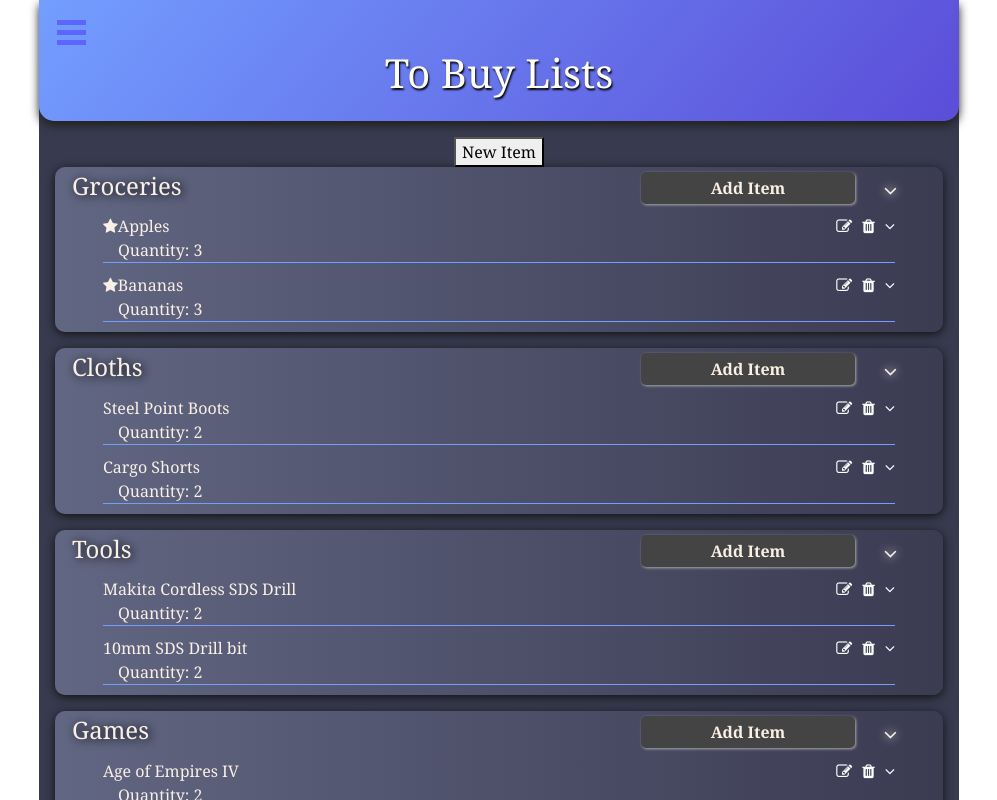
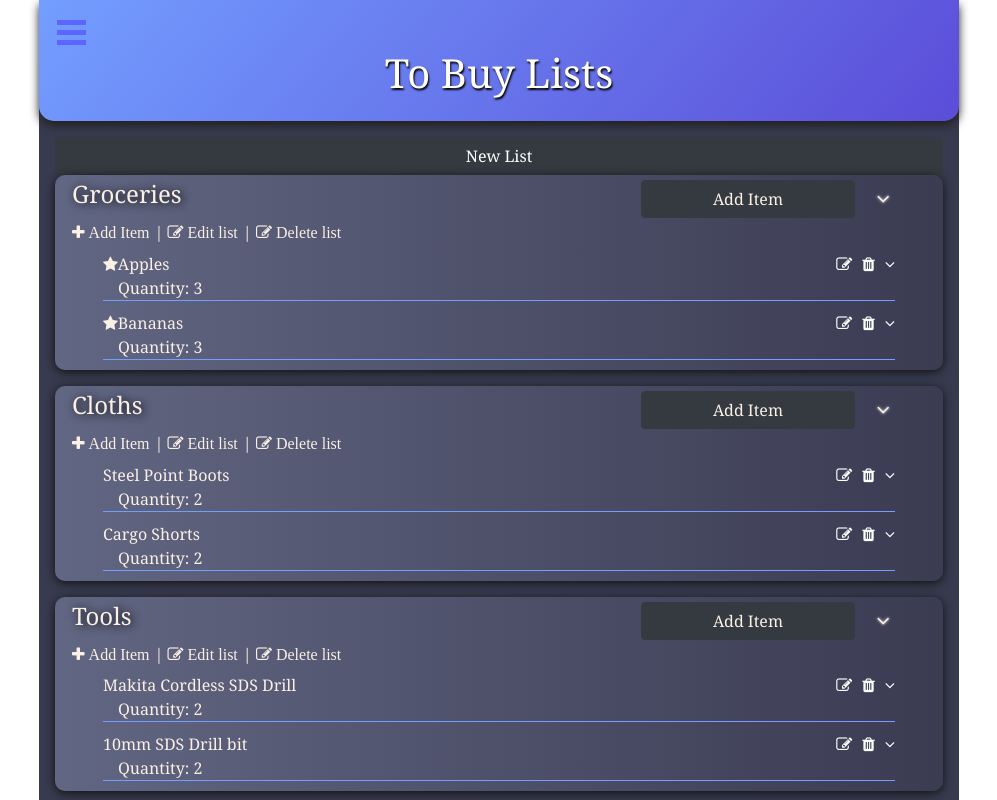
Before and after one commit to PaulDreyer09/to-buy-list, a React (Create React App) app: page / in a window 1280 px wide. Both pictures are taken after a click on the link "To Buy Lists". Shown: the top 800 px of the page, without its empty margins (141-1138 px from the left). Built offline with nearby package versions, Linux system fonts and the light colour scheme; data requests are answered from the project's data file.

Commit message:
added feature to delete toBuyLists

```diff
--- a/db.json
+++ b/db.json
@@ -15,18 +15,6 @@
     {
       "id": "3",
       "name": "Games"
-    },
-    {
-      "name": "test",
-      "id": "oIFEPKT"
-    },
-    {
-      "name": "test",
-      "id": "6QQcn6A"
-    },
-    {
-      "name": "test",
-      "id": "u9I311L"
     }
   ],
   "listItems": [
--- a/src/App.js
+++ b/src/App.js
@@ -1,12 +1,6 @@
-import logo from './logo.svg';
-import Container from 'react-bootstrap/Container';
-import { Col, Row } from 'react-bootstrap';
-import MainMenuButtons from './Components/MainMenuButtons';
 import AppHeader from './Components/AppHeader';
 import ContentPage from './Components/ContentPage';
-
 import React, {useEffect, useState} from 'react';
-import ToBuyList from './Components/ToBuyList';
 
 function App() {
   const [activity, setActivity] = useState('Main_Menu');//activity keeps track of the page that needs to be shown
@@ -17,6 +11,7 @@ function App() {
   //List items for ToBuyListPage TEST use before adding database
   const [toBuyLists, setToBuyLists] = useState([]);
 
+  //Get data from server on start
   useEffect(() => {
     const getData = async () => {
       const listsFromServer = await fetchLists();
@@ -69,15 +64,8 @@ function App() {
     return data;
   }
 
+  //POST list item
   const addListItem = async (listId, listItem) => {
-    // let lists = [...toBuyLists];
-    // let targetList = lists[listId];
-
-    // targetList.items.push(listItem);
-    // lists[listId] = targetList;
-
-    // setToBuyLists(lists);
-
     const newItem = {listId: listId, ...listItem};
     const res = await fetch('http://localhost:5000/listItems', {
       method: 'POST',
@@ -100,6 +88,7 @@ function App() {
 
   }
 
+  //DELETE list item
   const deleteListItem = async (listIndex, listItemId) => {
     await fetch(`http://localhost:5000/listItems/${listItemId}`, {method: 'DELETE'});
 
@@ -112,6 +101,7 @@ function App() {
     setToBuyLists(lists);
   }
 
+  //POST toBuyList
   const AddList = async (listName) => {
     const newList = {name: listName}
     const res = await fetch('http://localhost:5000/lists', {
@@ -124,11 +114,12 @@ function App() {
 
     //Update state
     setToBuyLists([...toBuyLists, {...data, items: []}]);
-
-
   }
 
-  const handleAddNewTBL = async (listName)=>{
+  //DELETE toBuyList
+
+  //Add toBuyList
+  const handleAddNewTBL = async (listName) => {
     if(!listName){
       alert('Please enter list Name');
       return false;
@@ -136,6 +127,32 @@ function App() {
     else{
       AddList(listName);
       return true;
+    }
+  }
+
+  //Delete toBuyList
+  const handleDeleteTBL = async (listId) => {
+    const listIndex = toBuyLists.findIndex((list) => list.id == listId);
+
+    if(listIndex < 0){
+      alert('Something went wront trying to delete toBuyList');
+      return false;
+    }
+    else{
+      let targetList = toBuyLists[listIndex];
+
+      //All items must be deleted from the list to avoid having items with no parent list
+      if(targetList.items.length != 0){
+        alert('Please delete all items from the list first');
+        return false;
+      }
+      else{
+        //Detele the list
+        await fetch(`http://localhost:5000/lists/${listId}`, {method:'DELETE'});
+
+        //Update state
+        setToBuyLists(toBuyLists.filter((list) => list.id != listId));
+      }
     }
   }
 
@@ -178,9 +195,11 @@ function App() {
               <AppHeader title={title}/>
               <ContentPage activity={activity} toBuyLists={toBuyLists}
                   handleAddNewTBL={handleAddNewTBL}
+                  handleDeleteTBL={handleDeleteTBL}
                   handleTBLMainMenuButton={handleTBLMainMenuButton}
                   handleDeleteTblListItem={handleDeleteTblListItem}
                   handleTBLSubmitItemButton={handleTBLSubmitItemButton}
+
                   toggleImportant={toggleImportant}
               />
           </div>
--- a/src/Components/AddItemForm.js
+++ b/src/Components/AddItemForm.js
@@ -33,6 +33,10 @@ const AddItemForm = ({listIndex, handleTBLSubmitItemButton}) => {
         };
 
         handleTBLSubmitItemButton(listIndex, item);
+
+        setFormName('');
+        setFormQuantity('1');
+        setFormImportant(false);
     }
 
     return(
--- a/src/Components/AddListForm.js
+++ b/src/Components/AddListForm.js
@@ -4,10 +4,12 @@ const AddListForm = ({handleAddNewTBL}) =>{
     const [displayForm, setDisplayForm] = useState(false);
     const [formName, setFormName] = useState('');
 
+    //Form name text change
     const onChange = (e) => {
         setFormName(e.target.value);
     }
 
+    //Form submit
     const onSubmit = async (e) => {
         e.preventDefault();
         console.log('submit clicked');
@@ -20,7 +22,7 @@ const AddListForm = ({handleAddNewTBL}) =>{
 
     return (
         <div className='AddListForm'>
-        <button onClick={() => {setDisplayForm(!displayForm)}}>{displayForm? 'Cancel' : 'New Item'}</button>
+        <button className='btn btn-dark btn-block' onClick={() => {setDisplayForm(!displayForm)}}>{displayForm? 'Cancel' : 'New List'}</button>
         {displayForm ?
             <form onSubmit={onSubmit}>
                 <div className='form-control'>
--- a/src/Components/ContentPage.js
+++ b/src/Components/ContentPage.js
@@ -10,6 +10,7 @@ function ContentPage(props){
                     lists={props.toBuyLists}
                     handleTBLSubmitItemButton={props.handleTBLSubmitItemButton}
                     handleDeleteTblListItem={props.handleDeleteTblListItem}
+                    handleDeleteTBL={props.handleDeleteTBL}
                     handleAddNewTBL={props.handleAddNewTBL}
                     toggleImportant={props.toggleImportant}/> :
                 <div className='Placeholder for last activity'></div>))}
--- a/src/Components/ToBuyList.js
+++ b/src/Components/ToBuyList.js
@@ -4,10 +4,23 @@ import AddItemForm from './AddItemForm';
 
 const ToBuyList = (props) => {
     const [displayForm, setDisplayForm] = useState(false);
+    const [displayListItems, setDisplayListItems] = useState(true);
 
     //toggle displayAddForm
-    const handleAddButton = () => {
+    const handleAddItemButton = () => {
         setDisplayForm(!displayForm);
+    }
+
+    const handleDropDownButton = () => {
+        setDisplayListItems(!displayListItems);
+    }
+
+    const handleEditListButton = () => {
+
+    }
+
+    const handleDeleteListButton = () => {
+        props.handleDeleteTBL(props.list.id);
     }
 
     return(
@@ -15,10 +28,15 @@ const ToBuyList = (props) => {
             <div className='listHeader row'>
                 <h4 className='col-8'>{props.list.name}</h4>
 
-                <a  onClick={() => handleAddButton} className='addItemButton col-3 button'>
+                <a  onClick={handleAddItemButton} className='col-3 btn btn-dark'>
                     {displayForm ? 'Close' : 'Add Item'}
                 </a>
-                <i className='fa fa-angle-down col-1 button'></i>
+                <a className='button' onClick={handleDropDownButton}><i className={`fa ${displayListItems ? 'fa-angle-down' : 'fa-angle-up'} col-1 button dropDownButton`}></i></a>
+                <div className='listOptions'>
+                    <a onClick={handleAddItemButton}><i className='fa fa-plus button listOption'> Add Item</i></a>|
+                    <a onClick={handleEditListButton}> <i className='fa fa-edit button listOption'> Edit list</i></a>|
+                    <a onClick={handleDeleteListButton}> <i className='fa fa-edit button listOption'> Delete list</i></a>
+                </div>
             </div>
             {
                     //Display a form to add a new item only after Add Item is clicked
@@ -30,6 +48,7 @@ const ToBuyList = (props) => {
             }
 
             {//Show message if no items are in the list
+                displayListItems ? (
                 props.list.items.length > 0 ?
                 <div className='listContent'>
                     {props.list.items.map((listItem, index) => (<ListItem
@@ -40,7 +59,7 @@ const ToBuyList = (props) => {
                     handleDeleteTblListItem={props.handleDeleteTblListItem}
                     toggleImportant={props.toggleImportant}/>))}
                 </div>
-                : 'No items to show'
+                : 'No items to show') : ''
             }
 
 
--- a/src/Components/ToBuyListsPage.js
+++ b/src/Components/ToBuyListsPage.js
@@ -2,8 +2,6 @@ import ToBuyList from './ToBuyList';
 import AddListForm from './AddListForm';
 
 const ToBuyListsPage = (props) => {
-    console.log(props.handleAddNewTBL);
-    console.log(props.handleTBLSubmitItemButton)
     return(
     <div className='ToBuyListsPage'>
         <AddListForm handleAddNewTBL={props.handleAddNewTBL}/>
@@ -13,6 +11,7 @@ const ToBuyListsPage = (props) => {
                 list={list}
                 handleTBLSubmitItemButton={props.handleTBLSubmitItemButton}
                 handleDeleteTblListItem={props.handleDeleteTblListItem}
+                handleDeleteTBL={props.handleDeleteTBL}
                 toggleImportant={props.toggleImportant}></ToBuyList>)): 'Nothing to show'}
         {}
     </div>);
--- a/src/index.css
+++ b/src/index.css
@@ -120,10 +120,15 @@ h1{
   text-shadow: 2px 1px 10px #000;
 }
 
-.ToBuyList .listHeader i{
+.ToBuyList .listHeader .dropDownButton{
   font-size: 130%;
+  text-shadow: #EEE 0 0 3px;
   line-height: 1.8em;
-  text-shadow: 0 0 10px white;
+}
+
+.ToBuyList .listHeader .listOption{
+  margin-right: 5px;
+  line-height: 1.8em;
 }
 
 .ToBuyList .addItemButton{
```
